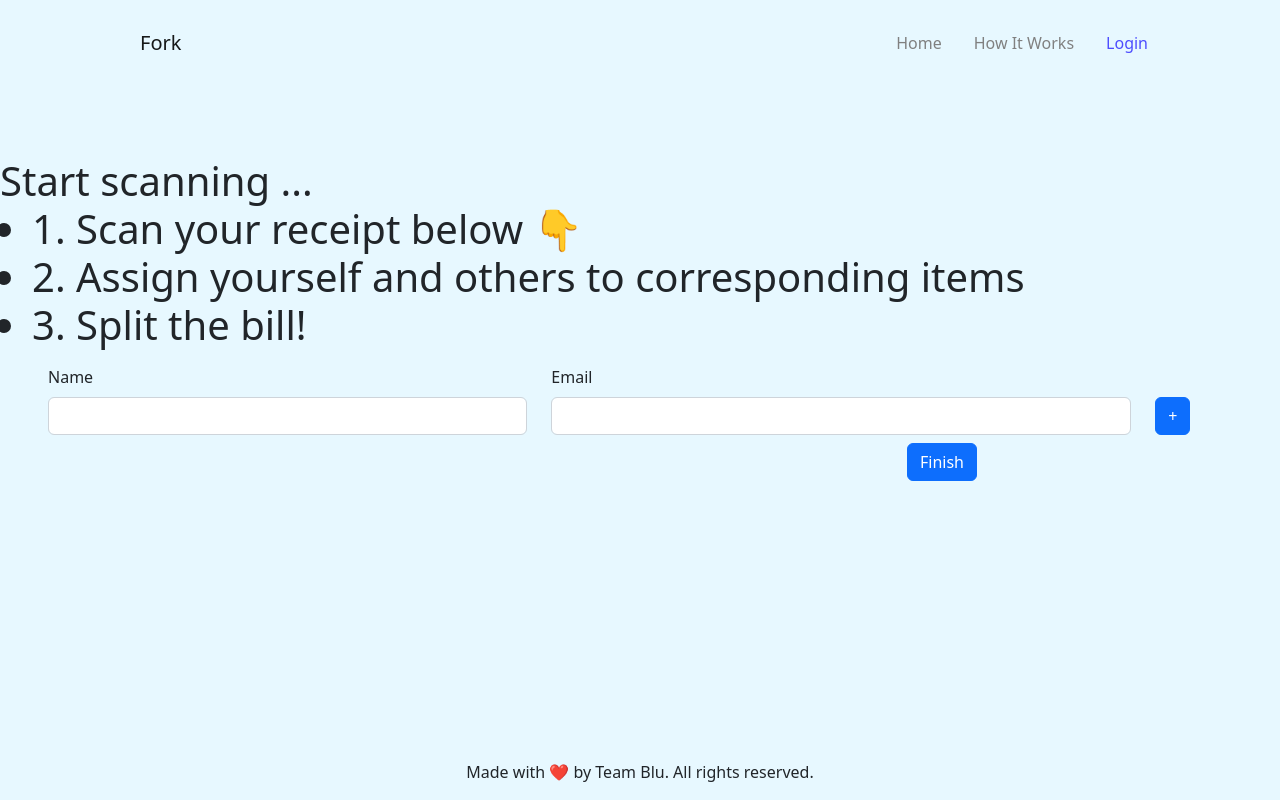
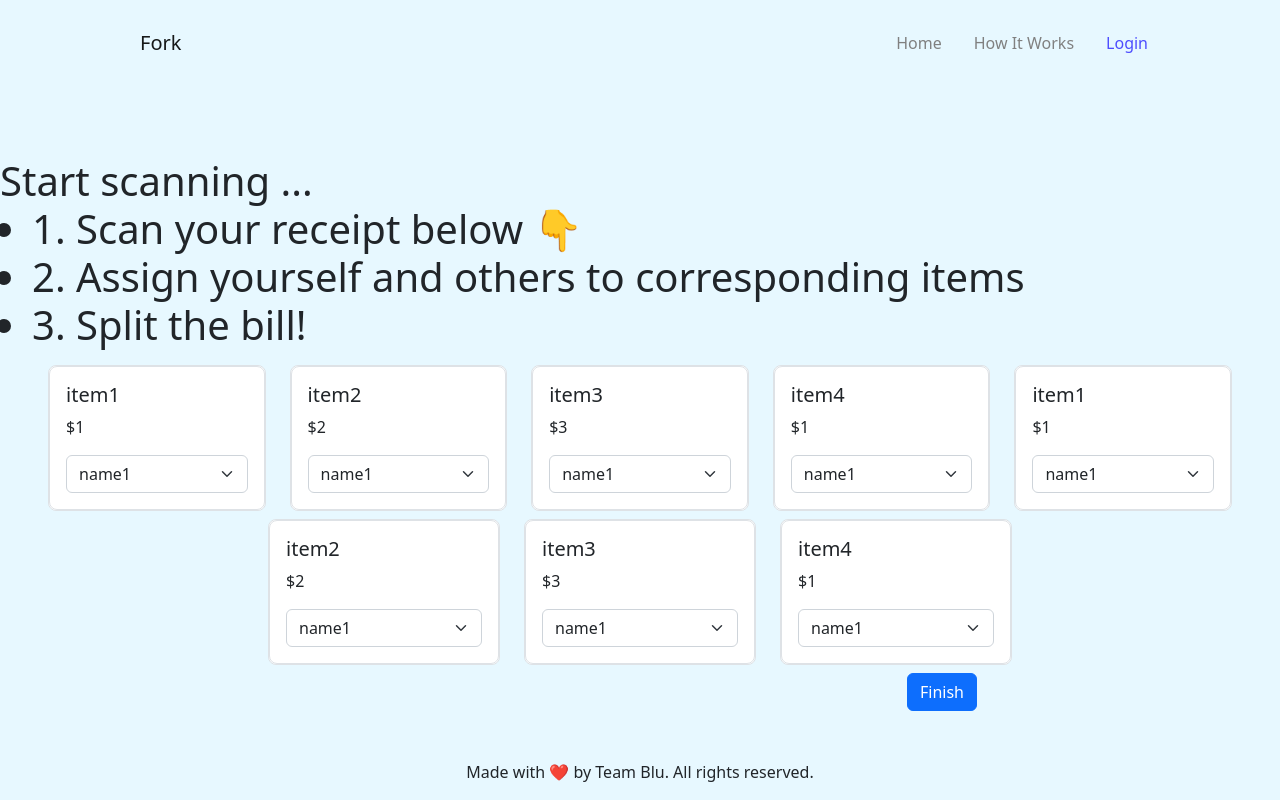
Before and after one commit to kevincakey/CS180-Fork, a React (Create React App) app: page /login in a window 1280 px wide. Built offline with nearby package versions, Linux system fonts and the light colour scheme.

Commit message:
Assign Items is working but doesnt use props

```diff
--- a/src/components/PaymentProcessing/AssignItems.js
+++ b/src/components/PaymentProcessing/AssignItems.js
@@ -1,11 +1,87 @@
 import React, { useState, useEffect } from 'react';
+import {Button, Row, Col, Form, Card} from 'react-bootstrap';
 
-const AssignItems = () => {
-    const [itemIndex, setItemIndex] = useState(0);
+const AssignItems = (props) => {
+  let itemList = [{name: "item1", price: 1}, {name: "item2", price: 2}, {name: "item3", price: 3}, {name: "item4", price: 1}];
+  itemList = itemList.concat(itemList);
+  let nameList = [{name: "name1", email: "email1"}, {name: "name2", email: "email2"}, {name: "name3", email: "email3"}];
+
+  //add itemIndexList to each name
+  nameList = nameList.map((name) => { return {...name, itemIndexList: []}});
+  //assign all items to the first name by default
+  nameList[0].itemIndexList.push(...itemList.keys());
+
+  //use this for output
+  const [infoWithItems, setInfoWithItems] = useState(nameList);
+  const rowWidth = 5;
+
+  //split itemList into rows for display
+  const rowList = [];
+  itemList.forEach((item, i) => {
+    if (i % rowWidth === 0){
+      rowList.push([]);
+    }
+    rowList[rowList.length - 1].push(item);
+  });
+
+
+  const assignItem = (name, itemIndex) => {
+    let newInfo = [...infoWithItems];
+
+    //remove it if its been assigned
+    newInfo.forEach((entry) => {
+      entry.itemIndexList.forEach((index) => {
+        if (index === itemIndex){
+          entry.itemIndexList.splice(entry.itemIndexList.indexOf(index), 1);
+        }
+      });
+    });
+
+    //assign it to the new user
+    newInfo.find((entry) => entry.name === name).itemIndexList.push(itemIndex);
+    // console.log("newinfo", newInfo);
+    setInfoWithItems(newInfo);
+  }
 
   return (
-    <div>AssignItems</div>
-  )
+    <>
+    {rowList.map((row, i) => {
+      return(
+        <Row className="justify-content-center my-2">
+          {row.map((item, j) => {
+            return(
+              <Col className="align-items-center" style={{maxWidth: "20vw", minWidth: "10vw"}}>
+                <Card className="border rounded-3">
+                  <Card.Body className="border rounded-3 bg-white">
+                    <Card.Title className="bg-white">{item.name}</Card.Title>
+                    <Card.Text className="bg-white">
+                      ${item.price}
+                    </Card.Text>
+                    <Form.Select className="bg-white" onChange={(e) => assignItem(e.target.value, j * rowWidth + i)}>
+                          {nameList.map((name, nameIndex) => {
+                            return(
+                              <option
+                                key={nameIndex}>
+                                {name.name}
+                              </option>
+                            );
+                          })}
+                    </Form.Select>
+                  </Card.Body>
+                </Card>
+              </Col>
+            );
+          })}
+        </Row>
+      );
+    })}
+    <Row className="my-2">
+      <Col/>
+      <Col align="center">
+        <Button onClick={() => props.finishFunc(infoWithItems)}>Finish</Button>
+      </Col>
+    </Row>
+  </>);
 }
 
 
--- a/src/components/PaymentProcessing/InputInfo.js
+++ b/src/components/PaymentProcessing/InputInfo.js
@@ -80,7 +80,7 @@ const InputInfo = (props) => {
   }
 
   return (
-    <div className="mx-5 justify-content-md-center">
+    <div>
       {returnNameList()}
       <Row className="my-2">
         <Col xs={5}>
--- a/src/components/PaymentProcessing/PaymentProcessor.js
+++ b/src/components/PaymentProcessing/PaymentProcessor.js
@@ -1,4 +1,4 @@
-import React, { Component } from 'react';
+import React, { useState } from 'react';
 // import VisionHandler from './VisionHandler.js'
 import { FontAwesomeIcon } from '@fortawesome/react-fontawesome'
 import { faTrash } from '@fortawesome/free-solid-svg-icons'
@@ -8,106 +8,123 @@ import {Button, Row, Col, Form, ListGroup} from 'react-bootstrap';
 import InputInfo from './InputInfo'
 import AssignItems from './AssignItems'
 
-export default class PaymentProcessor extends React.Component {
-  constructor(props){
-    super(props);
-    this.state = {
-      currentStage: 1,
+const PaymentProcessor = () => {
+  const [currentStage, setCurrentStage] = useState(2)
+  const [visionData, setVisionData] = useState({
     visionData: {
       fin: {},
       items: [],
       subTotal: -1,
       tax: -1,
       total: -1
-      },
-      userInfo: [],
-      payeeName: ""
-    };
+    }
+  })
+  const [userInfo, setUserinfo] = useState([])
+  const [payeeName, setPayeeName] = useState("")
+  const [userInfoWithItems, setUserInfoWithItems] = useState([])
+
+  const recievedUserInfoFromInput = (infoArg) => {
+    setUserinfo(infoArg.info);
+    setPayeeName(infoArg.payeeName);
+    setCurrentStage(currentStage + 1);
   }
 
-  render(){
-    return( <>{this.renderBasedOnState()}</> );
+  const recievedPaymentInfoFromAssignItems = (infoArg) => {
+    setUserInfoWithItems(infoArg);
+    setCurrentStage(currentStage + 1);
   }
 
-  renderBasedOnState(){
+  const recievedItemsFromVision = (data) => {
+    setVisionData(data);
+    console.log(data);
+    setCurrentStage(currentStage + 1);
+  };
 
-    if (this.state.currentStage === 0){
-      return ( <Vision returnFunc={this.recievedItemsFromVision}/> );
-    }
-    else if (this.state.currentStage === 1){
-      return( <InputInfo finishFunc={this.recievedUserInfoFromInput}/> );
-    }
-    else if (this.state.currentStage === 2){
-     return (<AssignItems
-      userInfo={this.state.userInfo}
-      payeeName={ this.state.payeeName}
-      visionData={this.state.visionData}
-      finishFunc={this.recievedPaymentInfoFromAssignItems}
-      />);
-   }
-   else if  (this.state.currentStage === 3){
-    return (<>hi</>);
+  const paymentCompleted = () => {
+    setCurrentStage(currentStage + 1);
+  };
+
+  return (
+    <div className="mx-5 justify-content-md-center">
+    { currentStage === 0 && <Vision returnFunc={recievedItemsFromVision}/>}
+    { currentStage === 1 && <InputInfo finishFunc={recievedUserInfoFromInput}/>}
+    { currentStage === 2 && <AssignItems
+      userInfo={userInfo}
+      visionData={visionData}
+      finishFunc={recievedPaymentInfoFromAssignItems}
+    />}
+    { currentStage === 3 && <PaymentHandler userInfoWithItems={userInfoWithItems} finishFunc={paymentCompleted}/>}
+    { currentStage === 4 && <div>Payment Completed</div>}
+  </div>
+  )
 }
 
+export default PaymentProcessor
 
-    return(<>AHHHHHHHHHHHHHHH</>);
-  }
 
-  advanceState = () =>{
-    this.setState({ currentStage: this.state.currentStage+1 });
-  }
-
-  recievedItemsFromVision = (data) => {
-    this.setState({ visionData: data});
-    console.log(data);
-    this.advanceState();
-  };
-
-  recievedUserInfoFromInput = (infoArg) => {
-    this.setState({ userInfo: infoArg.info, payeeName: infoArg.payeeName});
-    this.advanceState();
-  }
-
-  recievedPaymentInfoFromAssignItems = (infoArg) => {
-
-    this.advanceState();
-  }
-
-}
-
-//convert to functional if time
-// const temp = () => {
-//     const [currentStage, setCurrentStage] = useState(1)
-//     const [visionData, setVisionData] = useState({
+// export default class PaymentProcessor extends React.Component {
+//   constructor(props){
+//     super(props);
+//     this.state = {
+//       currentStage: 1,
 //       visionData: {
 //         fin: {},
 //         items: [],
 //         subTotal: -1,
 //         tax: -1,
 //         total: -1
-//       }
-//     })
-//     const [userInfo, setUserinfo] = useState([])
-//     const [payeeName, setPayeeName] = useState("")
+//       },
+//       userInfo: [],
+//       payeeName: ""
+//     };
+//   }
 
-//     const advanceState = () => {
-//         setCurrentStage(currentStage + 1)
+//   render(){
+//     return( <>{this.renderBasedOnState()}</> );
+//   }
+
+//   renderBasedOnState(){
+
+//     if (this.state.currentStage === 0){
+//       return ( <Vision returnFunc={this.recievedItemsFromVision}/> );
 //     }
+//     else if (this.state.currentStage === 1){
+//       return( <InputInfo finishFunc={this.recievedUserInfoFromInput}/> );
+//     }
+//     else if (this.state.currentStage === 2){
+//      return (<AssignItems
+//       userInfo={this.state.userInfo}
+//       payeeName={ this.state.payeeName}
+//       visionData={this.state.visionData}
+//       finishFunc={this.recievedPaymentInfoFromAssignItems}
+//       />);
+//    }
+//    else if  (this.state.currentStage === 3){
+//     return (<>hi</>);
+//    }
 
-//     const recievedItemsFromVision = (data) => {
-//     setVisionData(data);
+
+//     return(<>AHHHHHHHHHHHHHHH</>);
+//   }
+
+//   advanceState = () =>{
+//     this.setState({ currentStage: this.state.currentStage+1 });
+//   }
+
+//   recievedItemsFromVision = (data) => {
+//     this.setState({ visionData: data});
 //     console.log(data);
-//     advanceState()
+//     this.advanceState();
 //   };
 
-//   return (
-//    <div>
-//     { currentStage === 0 && <Vision returnFunc={recievedItemsFromVision}/>}
-//     { currentStage === 1 && <InputInfo finishFunc={recievedUserInfoFromInput}/>}
-//     { currentStage === 2 && <AssignItems userInfo={userInfo} payeeName={ payeeName} visionData={visionData} finishFunc={recievedPaymentInfoFromAssignItems}/>}
-//     { currentStage === 3 && <>hi</>}
-//    </div>
-//   )
+//   recievedUserInfoFromInput = (infoArg) => {
+//     this.setState({ userInfo: infoArg.info, payeeName: infoArg.payeeName});
+//     this.advanceState();
+//   }
+
+//   recievedPaymentInfoFromAssignItems = (infoArg) => {
+
+//     this.advanceState();
+//   }
+
 // }
-
-// export default temp
```
Also changed, not shown: src/components/PaymentProcessing/PaymentHandler.js (+2 -8 lines). Lines whose indentation alone changed are shown as unchanged.
